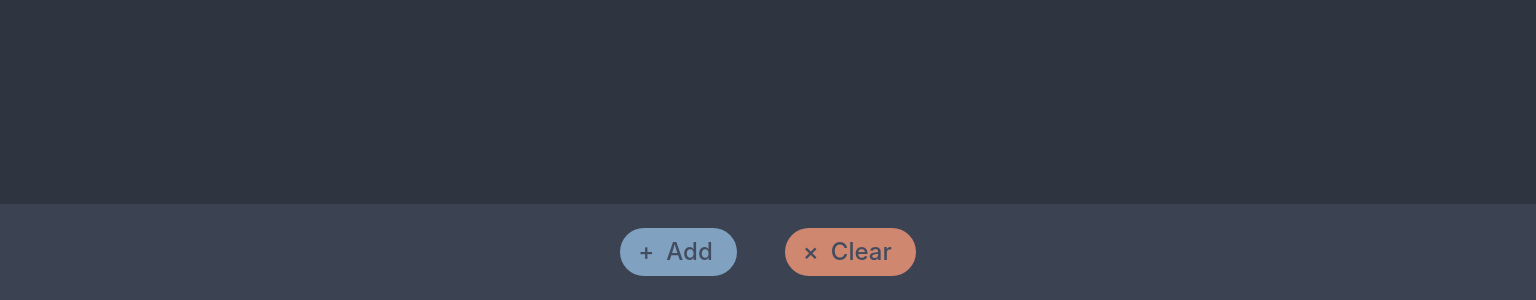
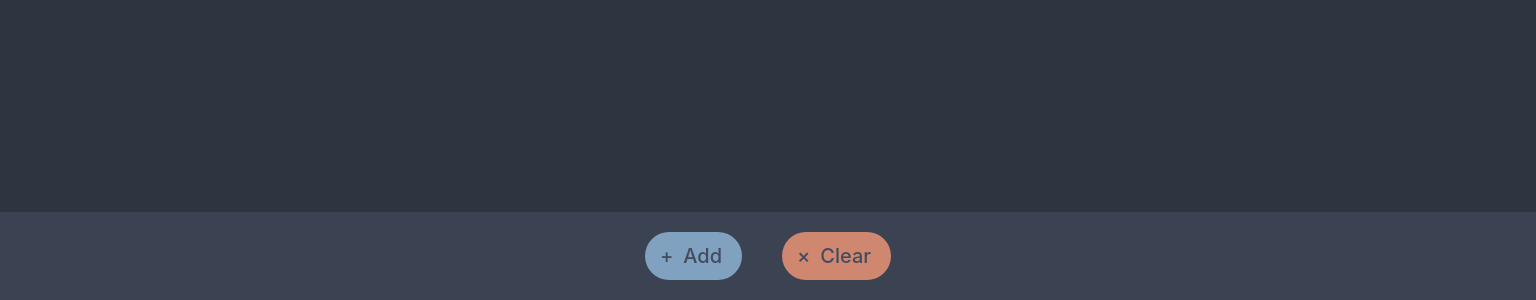
Before and after one commit to joshforisha/flowtime, a website: page _index.html in a window 1536 px wide. Shown: the part 500-800 px from the top of the page. Drawn offline with Linux system fonts and the light colour scheme.

Commit message:
Remove delete confirm, add responsive font size

```diff
--- a/_index.html
+++ b/_index.html
@@ -15,7 +15,7 @@
     <link rel="mask-icon" href="./safari-pinned-tab.svg" color="#4C566A" />
     <style>
       :root {
-        font-size: 18px;
+        font-size: clamp(14px, 2vw, 20px);
         line-height: 1.5;
 
         /* Nord Colors */
@@ -244,24 +244,6 @@
         padding: 0;
       }
 
-      @media screen and (min-width: 768px) {
-        :root {
-          font-size: 20px;
-        }
-      }
-
-      @media screen and (min-width: 1024px) {
-        :root {
-          font-size: 22px;
-        }
-      }
-
-      @media screen and (min-width: 1440px) {
-        :root {
-          font-size: 24px;
-        }
-      }
-
       @media screen and (hover: hover) {
         button {
           opacity: 0.9;
@@ -457,7 +439,6 @@
       }
 
       function promptRemoveTask(taskId) {
-        if (!confirm('Are you sure?')) return;
         tasksList.removeChild($(`li[data-id="${taskId}"]`));
         updateTasks(tasks.filter(t => t.id !== taskId));
       }
```
Also changed, not shown: index.html (+1 -1 lines).
